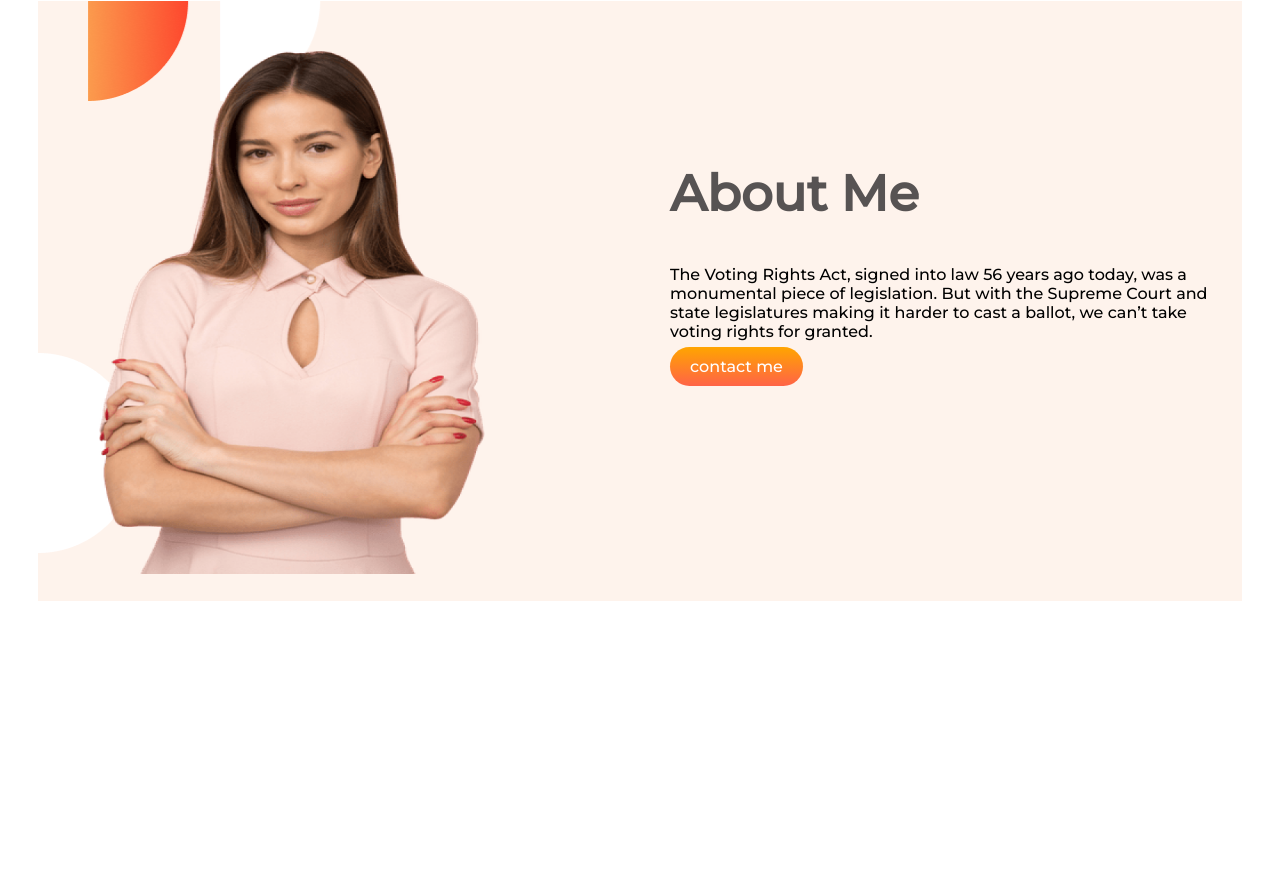
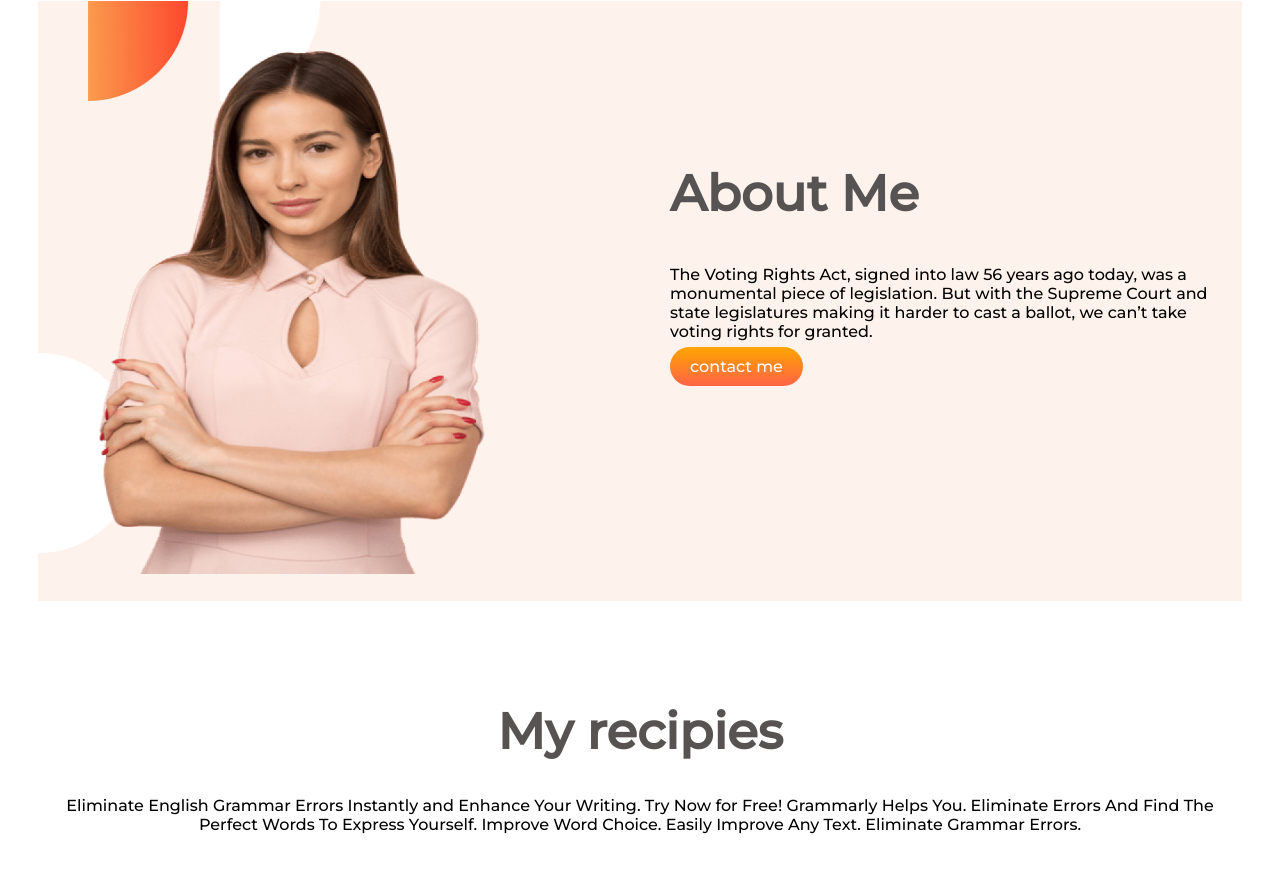
Before and after one commit to Ashim59/food-network-Assignment-1st, a plain HTML site: page index.html in a window 1280 px wide. Shown: the part 799-1671 px from the top of the page. Before the commit the page ends 1505 px from the top, so only its background shows below. Drawn offline with Linux system fonts and the light colour scheme.

Commit message:
middle part transper

```diff
--- a/index.html
+++ b/index.html
@@ -46,6 +46,13 @@
             <a class="about-button" target="" href="">contact me</a>
         </div>
     </section>
+    <div class="recipies-center">
+        <h1> My recipies</h1>
+        <p>Eliminate English Grammar Errors Instantly and Enhance Your Writing. Try Now for Free! Grammarly Helps You.
+            Eliminate Errors And Find The Perfect Words To Express Yourself. Improve Word Choice. Easily Improve Any
+            Text. Eliminate Grammar Errors. </p>
+
+    </div>
 
 
 </body>
--- a/style.css
+++ b/style.css
@@ -49,12 +49,7 @@ margin-bottom: 150px;
 .contaier{
 background-image: url(images/shapes/7.png);
 background-repeat: no-repeat;
-height: 100%;
-
-}
-
-.contaier{
-    display: flex;
+display: flex;
 }
 .middle-banner-photo img{
     margin-top: 50px;
@@ -73,3 +68,9 @@ padding: 20px;
     border-radius: 20px;
     color: white;
 }
+.recipies-center{
+    text-align: center;
+}
+.align-center{
+    text-align: justify;
+}
```
